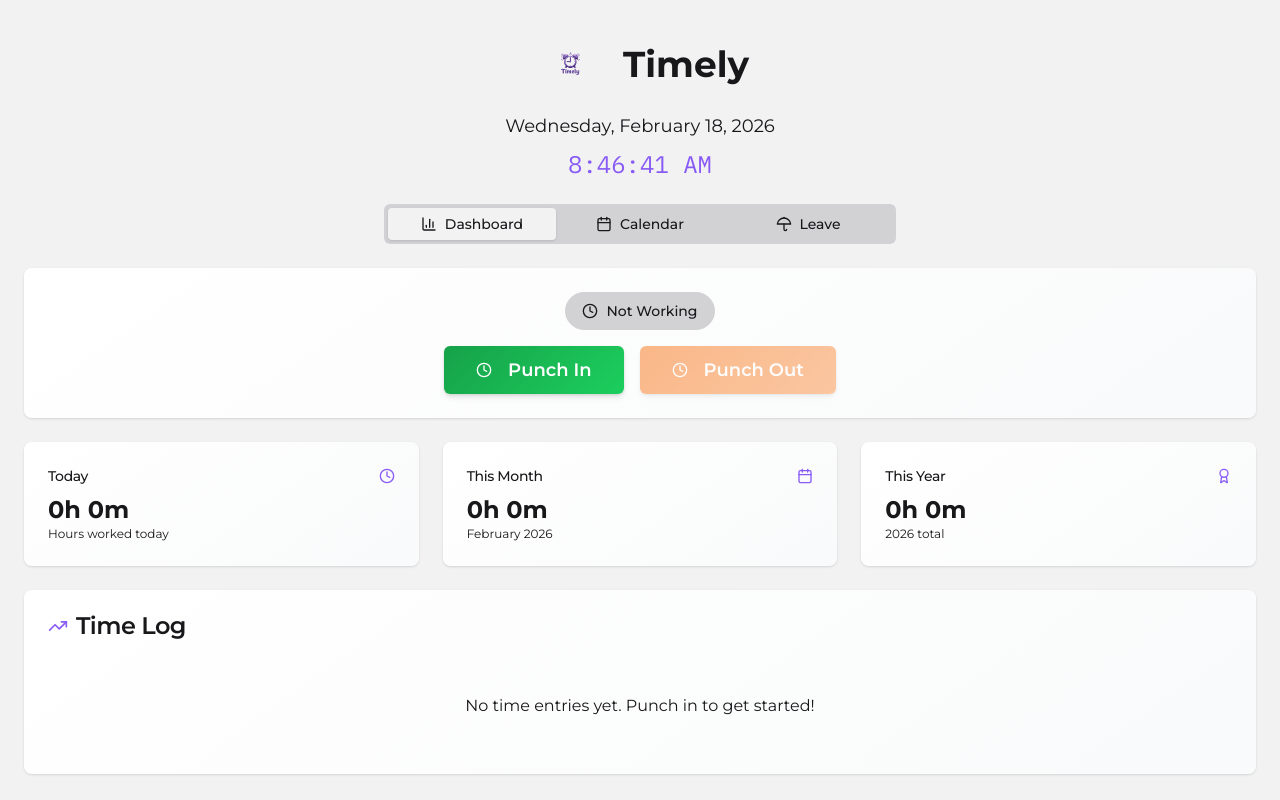
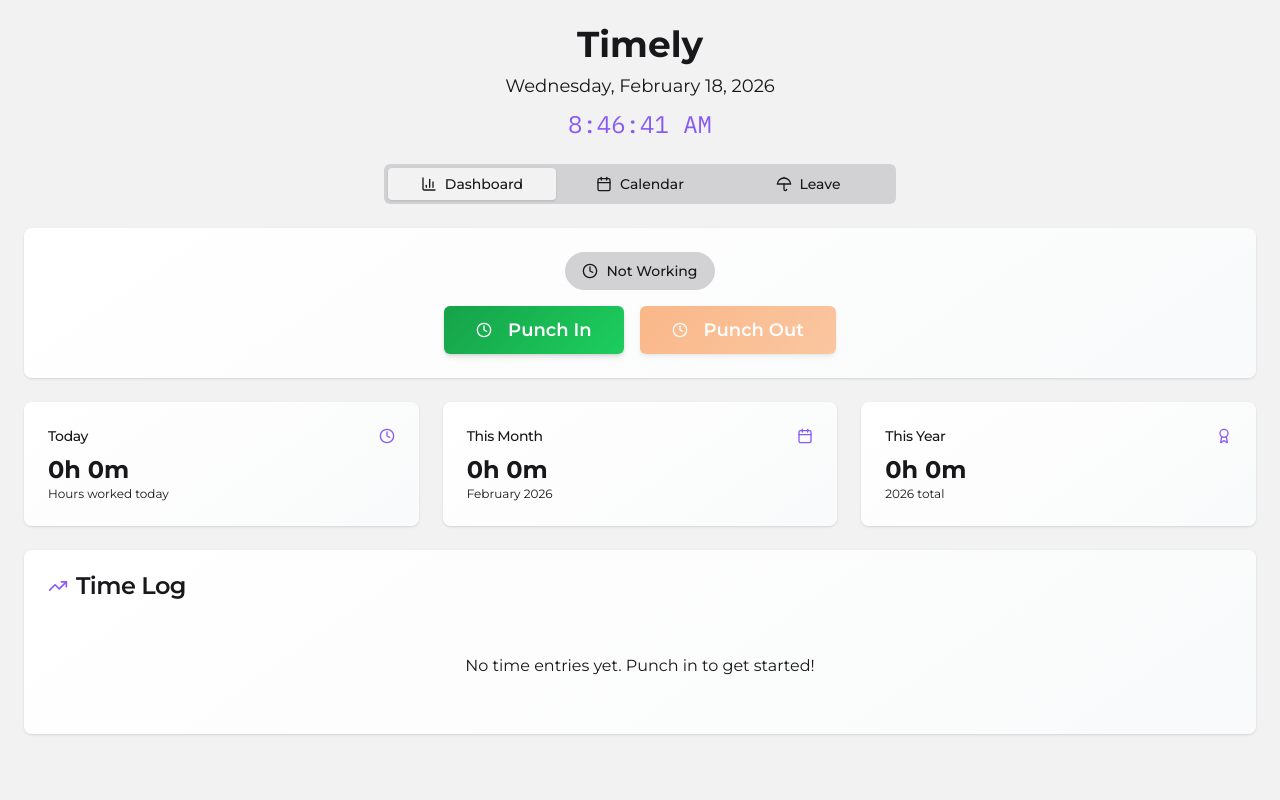
Before and after one commit to Kiran-sai-hub/timeley, a React (Vite) app: page / in a window 1280 px wide. Built offline with nearby package versions, Linux system fonts and the light colour scheme; the HTML template or start-up script is replaced by a standard one.

Commit message:
Reverted to commit 1f7f3fdbeee4599c56f7c38c32acd06ceb3b4d11

```diff
--- a/index.html
+++ b/index.html
@@ -16,7 +16,6 @@
     <meta name="twitter:card" content="summary_large_image" />
     <meta name="twitter:site" content="@timely" />
 
-    <link rel="icon" href="/favicon.png" type="image/png" />
   </head>
 
   <body>
--- a/src/components/TimeTracker.tsx
+++ b/src/components/TimeTracker.tsx
@@ -3,7 +3,6 @@ import { Button } from '@/components/ui/button';
 import { Card, CardContent, CardHeader, CardTitle } from '@/components/ui/card';
 import { Tabs, TabsContent, TabsList, TabsTrigger } from '@/components/ui/tabs';
 import { Clock, TrendingUp, Calendar, Award, BarChart3, Umbrella } from 'lucide-react';
-import timelyLogo from '@/assets/timely.png';
 import { TimeEntry, getStoredEntries, saveEntry, calculateDailyHours, calculateMonthlyHours, calculateYearlyHours, getLastEntry } from '@/lib/timeTracking';
 import { TimeLogTable } from './TimeLogTable';
 import { CalendarView } from './CalendarView';
@@ -54,10 +53,7 @@ export const TimeTracker = () => {
       <div className="max-w-7xl mx-auto space-y-6">
         {/* Header */}
         <div className="text-center space-y-2">
-          <div className="flex items-center justify-center gap-3">
-            <img src={timelyLogo} alt="Timely logo" className="w-16 h-16 md:w-20 md:h-20 object-contain" />
-            <h1 className="text-3xl md:text-4xl font-bold text-foreground">Timely</h1>
-          </div>
+          <h1 className="text-3xl md:text-4xl font-bold text-foreground">Timely</h1>
           <p className="text-muted-foreground text-lg">
             {currentTime.toLocaleDateString('en-US', {
               weekday: 'long',
```
Also changed, not shown: public/favicon.png (deleted), src/assets/timely.png (deleted).
